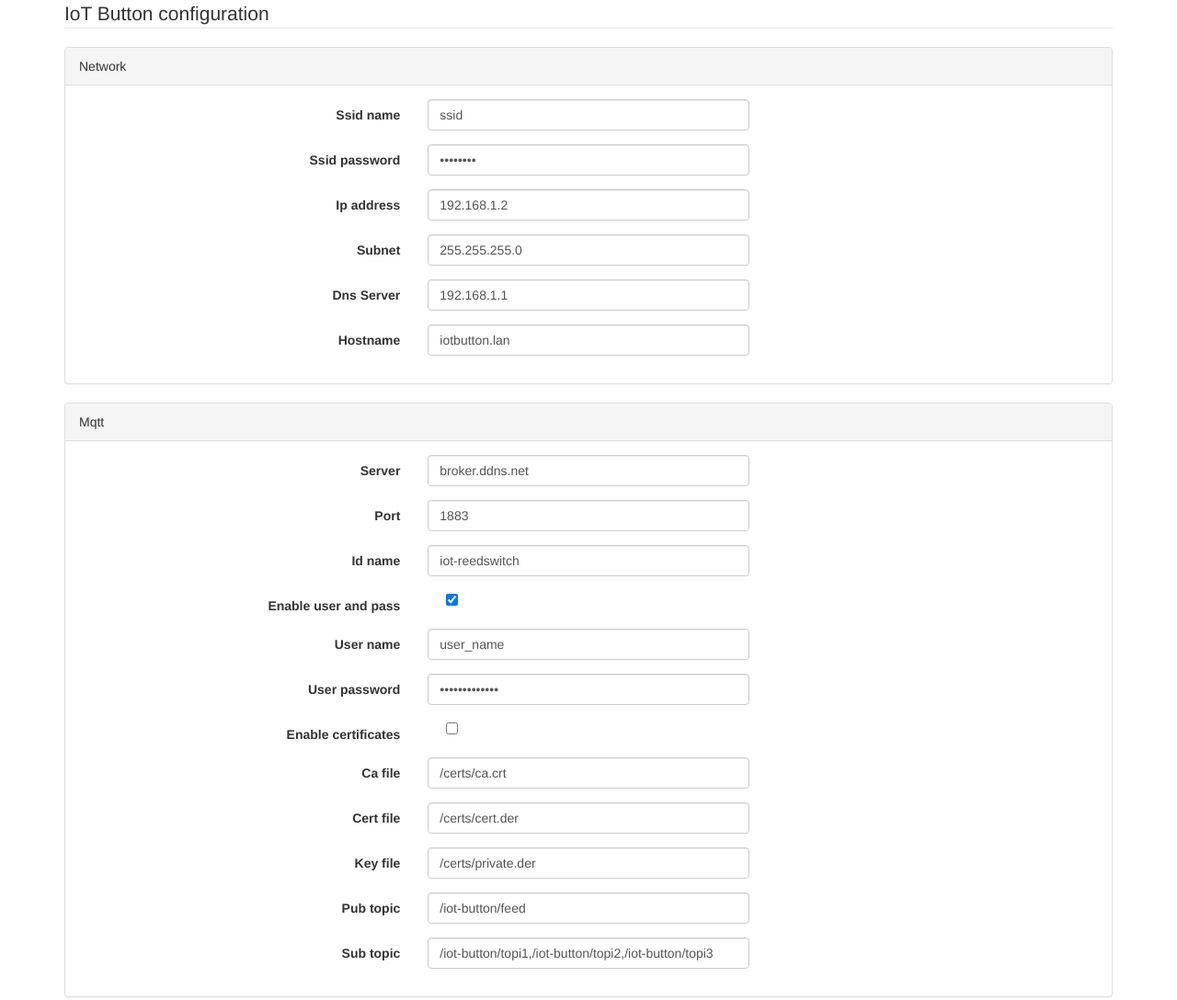
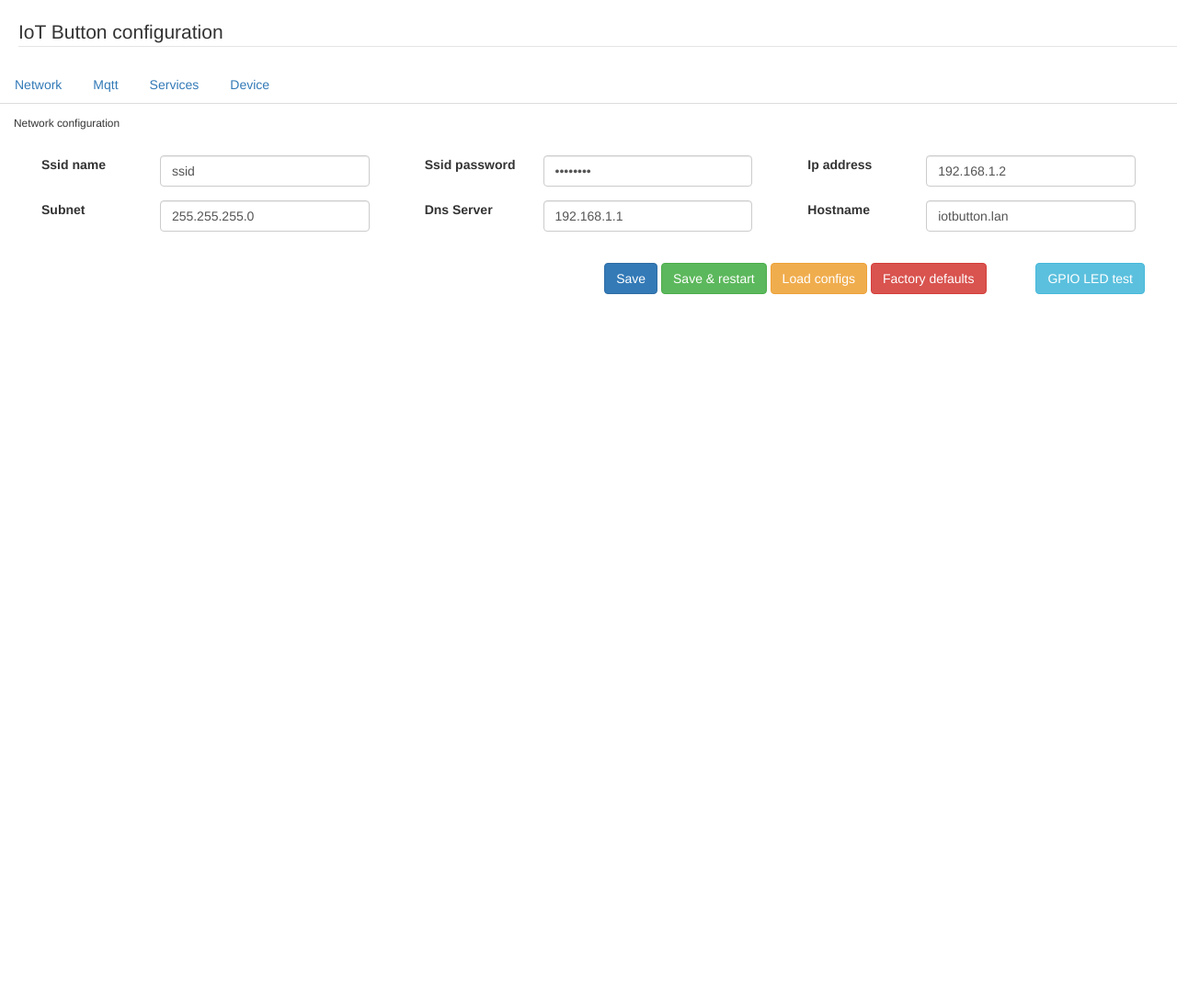
Before and after one commit to paclema/iot_switch, a plain HTML site: page data/index.html in a window 1280 px wide. Shown: the top 1088 px of the page at 92% size. After the commit the page ends 800 px from the top, so only its background shows below. Drawn offline with Linux system fonts and the light colour scheme.

Commit message:
Fixed variable names and html view for nested objects, now on tabs

```diff
--- a/data/index.html
+++ b/data/index.html
@@ -30,7 +30,6 @@
     <link rel="stylesheet" type="text/css" href="/css/bootstrap.min.css"/>
     <script src="js/jquery.min.js"></script>
     <script src="js/bootstrap.min.js"></script>
-    <script src="js/bootstrap.min.js"></script>
 
     <!-- <script src="php/save_config.php"></script>
     <script src="php/restore_backup.php"></script> -->
@@ -61,34 +60,38 @@
 
 
 
-    <div class="container theme-showcase" role="main">
+    <!-- <div class="container theme-showcase" role="main"> -->
       <!-- <h1>IoT Button configuration</h1> -->
-      <legend>IoT Button configuration</legend>
-      <form class="form-horizontal" method="post">
-        <fieldset id="form">
+      <legend style="margin: 20px">IoT Button configuration</legend>
 
-          <!-- This form will be generated by the script, reading the config.json file -->
-
-        </fieldset>
-      </form>
+      <!-- This form will be generated by the script, reading the config.json file -->
+      <ul class="nav nav-tabs" id="myTab" role="tablist"></ul>
+      <div class="tab-content" id="myTabContent"></div>
+      <!-- <form class="form-horizontal" method="post"> -->
+        <!-- <fieldset id="form">
+        </fieldset> -->
+      <!-- </form> -->
 
 
 
 
       <!-- Buttons -->
-      <div class="container theme-showcase" role="main">
+      <!-- <div class="container theme-showcase" role="main"> -->
       <!-- <div class="row"> -->
-        <div id="buttons" class="float-right" style="margin-bottom: 20px; float: right;">
+        <div id="buttons" class="float-right" style="margin-bottom: 20px; margin-right: 20px; float: right;">
         <!-- <div id="buttons" body class="panel-body"> -->
-          <button type="button" id="SaveConfig" value="SaveConfig" class="btn btn-primary">Save</button>
-          <button type="button" id="Restart" value="Restart" class="btn btn-success">Save & restart</button>
+          <div class="col-md-12">
+            <button type="button" id="SaveConfig" value="SaveConfig" class="btn btn-primary" style="margin-top:4px">Save</button>
+            <button type="button" id="Restart" value="Restart" class="btn btn-success" style="margin-top:4px">Save & restart</button>
 
-          <button type="button" id="LoadConfig" value="LoadConfig" class="btn btn-warning">Load configs</button>
-          <button type="button" id="Factory" value="Factory" class="btn btn-danger">Factory defaults</button>
-          <!-- <button type="button" id="gpio_test" value="gpio_test" class="btn btn-outline-info">GPIO test</button> -->
-          <button type="button" id="gpio_test" value="gpio_test" class="btn btn-info" style="margin-left:50px">GPIO LED test</button>
-        </div>
-      </div>
+            <button type="button" id="LoadConfig" value="LoadConfig" class="btn btn-warning" style="margin-top:4px">Load configs</button>
+            <button type="button" id="Factory" value="Factory" class="btn btn-danger" style="margin-top:4px; margin-right:50px">Factory defaults</button>
+            <!-- <button type="button" id="gpio_test" value="gpio_test" class="btn btn-outline-info">GPIO test</button> -->
+            <button type="button" id="gpio_test" value="gpio_test" class="btn btn-info " style="margin-top:4px">GPIO LED test</button>
+          </div>
+
+        <!-- </div> -->
+      <!-- </div> -->
 
 
       <!-- <form>
@@ -221,66 +224,83 @@
          // console.log(config.network);
          // console.log(config.mqtt.server);
 
-         var id_name
-         var form= document.getElementById("form");
+
+         var tabs= document.getElementById("myTab");
+         // First create tabs:
+
+        var first_tab_added = false;
+         for (var tabname in window.config){
+          if (first_tab_added === false) {
+
+             tabs.innerHTML += "<li class=\"nav-item\"><a class=\"nav-link active\" id=\""+tabname+"-tab\" data-toggle=\"tab\" href=\"#"+tabname+"\" role=\"tab\" aria-controls=\""+tabname+"\" aria-selected=\"true\">"+tabname.charAt(0).toUpperCase() + tabname.slice(1)+"</a></li>"
+             first_tab_added = true;
+          } else{
+            tabs.innerHTML += "<li class=\"nav-item\"><a class=\"nav-link active\" id=\""+tabname+"-tab\" data-toggle=\"tab\" href=\"#"+tabname+"\" role=\"tab\" aria-controls=\""+tabname+"\" aria-selected=\"false\">"+tabname.charAt(0).toUpperCase() + tabname.slice(1)+"</a></li>"
+           }
+         }
+
+
+
+
+         var id_name;
+         // var form= document.getElementById("form");
+         first_tab_added = false;
+         var form= document.getElementById("myTabContent");
          for (var tab in window.config){
 
+           if (first_tab_added === false) {
+              form.innerHTML += "<div class=\"tab-pane fade active in\" id=\""+tab+"\" role=\"tabpanel\" aria-labelledby=\""+tab+"-tab\">"
+              first_tab_added = true;
+           } else{
+              form.innerHTML += "<div class=\"tab-pane fade\" id=\""+tab+"\" role=\"tabpanel\" aria-labelledby=\""+tab+"-tab\">"
+            }
+
            id_name = tab;
-           form.innerHTML += "<div id=\"" + id_name + "\" class=\"panel panel-default\">"
+           //form.innerHTML += "<div id=\"" + id_name + "\" class=\"panel panel-default\">"
            var formpanel = document.getElementById(id_name);
 
            id_name = id_name + "_body";
-           formpanel.innerHTML += "<div class=\"panel-heading\">"+ tab.charAt(0).toUpperCase() + tab.slice(1) +"</div>"
+           formpanel.innerHTML += "<div class=\"panel-heading\"><small>"+ tab.charAt(0).toUpperCase() + tab.slice(1) + " configuration" +"</small></div>"
            formpanel.innerHTML += "<div id=\"" + id_name + "\" class=\"panel-body\">"
 
            var formbody= document.getElementById(id_name);
            for(var key in window.config[tab]){
 
              id_name = tab + "_" + key + "_form";
-             formbody.innerHTML += "<div id=\"" + id_name + "\" class=\"form-group\">"
+             formbody.innerHTML += "<div id=\"" + id_name + "\" class=\"form-group col-md-4\">"
              var formobjs= document.getElementById(id_name);
 
              var key_name = key.charAt(0).toUpperCase() + key.slice(1)
              formobjs.innerHTML += "<label class=\"col-md-4 control-label\" for=\""+key+"\">" + key_name.replace(/_/g, ' '); + "</label>"
 
              id_name = tab + "_" + key + "_input";
-             formobjs.innerHTML += "<div id=\"" + id_name + "\" class=\"col-md-4\">"
+             formobjs.innerHTML += "<div id=\"" + id_name + "\" class=\"col-md-8\">"
              var formimput= document.getElementById(id_name);
 
+             // Layout mode for "Info" specific secction (only show non editable form):
+             var readonly = "";
+             if (tab === "info")  readonly = "readonly";
+
+             // If the object name contains "password":
+             var type = "text";
+             if (key.includes("password"))  type = "password";
+
+             // If the object name contains "file":
+             var isFile = false;
+             if (key.includes("file"))  isFile = true;
 
              //Filter here the type of value
              var val = window.config[tab][key];
 
-             // Boolean configurations:
-            if (typeof val === 'boolean' || val == "true" || val == "false") {
-              formimput.innerHTML +="<label class=\"checkbox-inline\"><input type=\"hidden\" value name=\""+key+"\">"
-              //console.log(key + ":" + val);
-              // To prevent bolean quoted:
-              var isTrueSet  = (val === 'true' || val === true);
-              //console.log("isTrueSet:" + isTrueSet);
-              if (isTrueSet === true){formimput.innerHTML += "<input id=\""+key+"\"name=\""+key+"\" type=\"checkbox\" value=\""+val+"\" class=\"input-md\" checked=\"checked\">"}
-              else {formimput.innerHTML += "<input id=\""+key+"\"name=\""+key+"\" type=\"checkbox\" value=\""+val+"\" class=\"input-md\" >"}
-              formimput.innerHTML +="</label>"
-            }
-
-            // "Info" specific secction (only show non editable form):
-            else if (tab === "info") {
-              formimput.innerHTML += "<input readonly id=\""+key+"\" name=\""+key+"\" type=\"text\" placeholder=\"-\" class=\"form-control input-md\" value=" + val + ">"
-              // formimput.innerHTML += "<input readonly id=\""+key+"\" name=\""+key+"\" type=\"text\" placeholder=\"\" class=\"form-control-plaintext\" value=" + val + ">"
-            }
-
-            // The rest input forms are text type:
-            else {
-
-              // If the object its a password, we hide the value:
-              if (key.includes("password")){
-                formimput.innerHTML += "<input id=\""+key+"\" name=\""+key+"\" type=\"password\" placeholder=\"Password\" class=\"form-control input-md\" value=" + val + ">"
-                // formimput.innerHTML += "<div class=\"invalid-tooltip\">Please choose a unique and valid username.</div>"
-              }
-
-              // If the object contains a file path, we include a file input:
-              else if (key.includes("file")){
-                formimput.innerHTML += "<input id=\""+key+"\" name=\""+key+"\" type=\"text\" placeholder=\""+key+"\" class=\"form-control input-md\" value=" + val + ">"
+               // Boolean object:
+              if (typeof val === 'boolean' || val == "true" || val == "false") {
+                formimput.innerHTML +="<label class=\"checkbox-inline\"><input type=\"hidden\" value name=\""+key+"\">";
+                var checked="";
+                if  (val === 'true' || val === true) checked="checked=\"checked\"";
+                formimput.innerHTML += "<input id=\""+key+"\"name=\""+key+"\" type=\"checkbox\" value=\""+val+"\" class=\"input-md\" "+checked+"></label>"
+              // File object:
+              } else if (isFile) {
+                formimput.innerHTML += "<input id=\""+key+"\" name=\""+key+"\" type=\"text\" placeholder=\""+key+"\" class=\"form-control input-md\" value=" + val + ">";
 
                 // formimput.innerHTML += `<div class="custom-file">
                 //                          <input type="file" class="custom-file-input" id="customFile">
@@ -300,23 +320,31 @@
                 //               </div>
                 //             </div>
                 //           </form>`
+
+              // Object of objects:
+              } else if (typeof val === 'object') {
+
+                val = JSON.stringify(val, null);
+                formimput.innerHTML += "<input "+readonly+" id=\""+key+"\" name=\""+key+"\" type=\""+type+"\" placeholder=\""+key+"\" class=\"form-control input-md\" value=" + val + ">";
+
+                // formimput.innerHTML += "<div class=\"form-group blue-border-focus\"><textarea "+readonly+" id=\""+key+"\" name=\""+key+"\" type=\""+type+"\" placeholder=\""+val+"\" class=\"form-control\" cols=100 rows=10></textarea></div>";
+                document.getElementById(key).placeholder = val;
+                document.getElementById(key).value = JSON.stringify(val, null);
+
+
+              } else {
+                // The rest objects:
+                formimput.innerHTML += "<input "+readonly+" id=\""+key+"\" name=\""+key+"\" type=\""+type+"\" placeholder=\""+key+"\" class=\"form-control input-md\" value=" + val + ">";
               }
 
-              // The rest objects:
-              else {
-                formimput.innerHTML += "<input id=\""+key+"\" name=\""+key+"\" type=\"text\" placeholder=\""+key+"\" class=\"form-control input-md\" value=" + val + ">"
-              }
-
+             formobjs.innerHTML +="</div>";
+             formbody.innerHTML +="</div>";
             }
 
-             formobjs.innerHTML +="</div>"
-             formbody.innerHTML +="</div>"
-            }
-
-           formpanel.innerHTML +="</div>"
-           formpanel.innerHTML +="</div>"
-           form.innerHTML +="</div>"
-
+           formpanel.innerHTML +="</div>";
+           // formpanel.innerHTML +="</div>"
+           //form.innerHTML +="</div>"
+           // form.innerHTML +="</div>"
 
 
 
```
Also changed, not shown: 3 other files.
